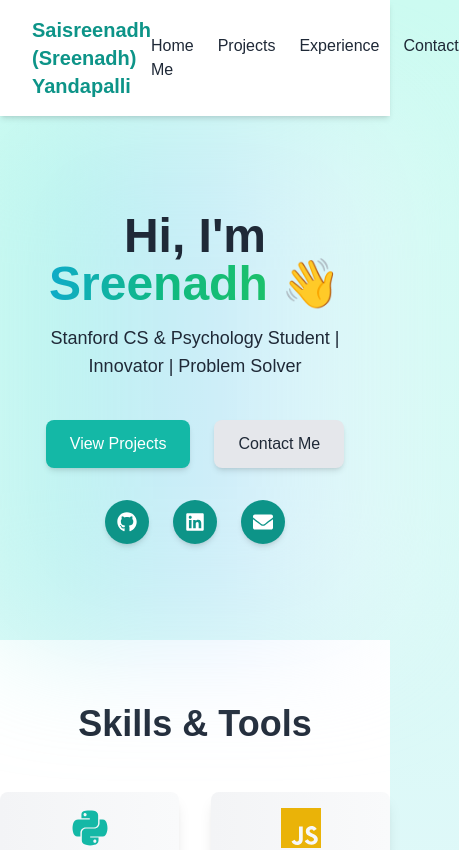
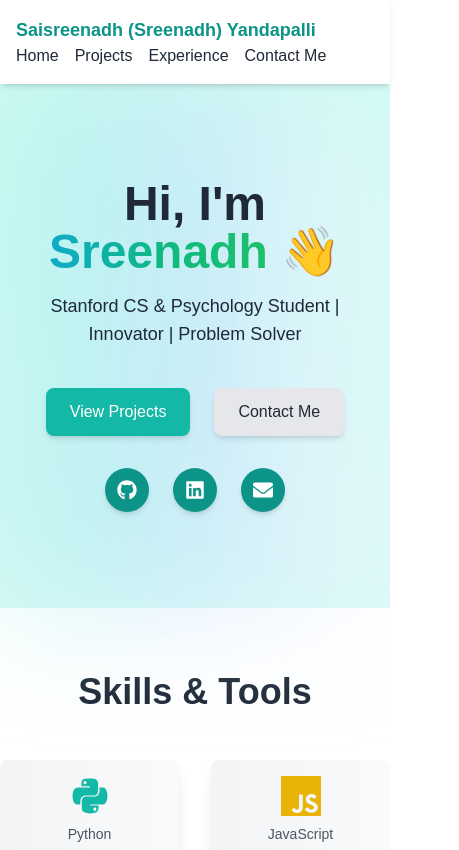
Before and after one commit to saisreenadh/Portfolio-Site, a Next.js app: page / in a window 390 px wide. Shown: the top 850 px of the page, 459 px wide, since content can reach past the window. Built offline with nearby package versions, Linux system fonts and the light colour scheme.

Commit message:
Updated site layout, favicon, and meta tags for SEO

```diff
--- a/src/app/layout.js
+++ b/src/app/layout.js
@@ -2,24 +2,80 @@ import "./globals.css";
 import { FaGithub, FaLinkedin, FaEnvelope } from "react-icons/fa";
 
 export const metadata = {
-  title: "Sreenadh Portfolio",
-  description: "Portfolio showcasing projects, skills, and experiences of Sreenadh Yandapalli",
+  title: "Saisreenadh Yandapalli | Website",
+  description:
+    "Hi! I'm Saisreenadh (Sreenadh) Yandapalli, a Stanford CS student specializing in AI and Psychology. I'm passionate about leveraging technology to create meaningful impact!",
+  openGraph: {
+    title: "Saisreenadh Yandapalli | Website",
+    description:
+      "Hi! I'm Saisreenadh (Sreenadh) Yandapalli, a Stanford CS student specializing in AI and Psychology. I'm passionate about leveraging technology to create meaningful impact!",
+    images: [
+      {
+        url: "/images/hero-image.jpg", // Path to hero image for social sharing
+        width: 1200,
+        height: 630,
+        alt: "Hero Image for Saisreenadh Yandapalli Portfolio",
+      },
+    ],
+    type: "website",
+  },
 };
 
 export default function Layout({ children }) {
   return (
     <html lang="en">
-      <body className="min-h-screen flex flex-col bg-gradient-to-b from-teal-100 to-blue-50 text-gray-800">
+      <head>
+        <meta
+          name="viewport"
+          content="width=device-width, initial-scale=1, shrink-to-fit=no"
+        />
+        <link rel="icon" href="/images/favicon.ico" type="image/x-icon" />
+        <meta
+          name="description"
+          content="Hi! I'm Saisreenadh (Sreenadh) Yandapalli, a Stanford CS student specializing in AI and Psychology. I'm passionate about leveraging technology to create meaningful impact!"
+        />
+        <meta property="og:title" content="Saisreenadh Yandapalli | Website" />
+        <meta
+          property="og:description"
+          content="Hi! I'm Saisreenadh (Sreenadh) Yandapalli, a Stanford CS student specializing in AI and Psychology. I'm passionate about leveraging technology to create meaningful impact!"
+        />
+        <meta property="og:image" content="/images/hero-image.jpg" />
+        <meta property="og:type" content="website" />
+        <meta property="og:url" content="https://yourwebsite.com" />
+        <meta name="twitter:card" content="summary_large_image" />
+        <meta name="twitter:title" content="Saisreenadh Yandapalli | Website" />
+        <meta
+          name="twitter:description"
+          content="Hi! I'm Saisreenadh (Sreenadh) Yandapalli, a Stanford CS student specializing in AI and Psychology. I'm passionate about leveraging technology to create meaningful impact!"
+        />
+        <meta name="twitter:image" content="/images/hero-image.jpg" />
+      </head>
+      <body className="min-h-screen flex flex-col bg-gradient-to-b from-teal-100 to-blue-50 text-gray-800 overflow-x-hidden">
         {/* Navigation Bar */}
         <nav className="sticky top-0 bg-white shadow-md z-50">
-          <div className="flex items-center justify-between px-8 py-4">
-            <div className="text-teal-600 font-bold text-xl">
+          <div className="flex flex-wrap items-center justify-between px-4 sm:px-8 py-4">
+            {/* Top-Left Tag */}
+            <div className="text-teal-600 font-bold text-lg sm:text-xl whitespace-nowrap">
               Saisreenadh (Sreenadh) Yandapalli
             </div>
-            <div className="space-x-6 text-gray-800 font-medium">
-              <a href="/" className="hover:text-teal-500 transition-colors">Home</a>
-              <a href="/projects" className="hover:text-teal-500 transition-colors">Projects</a>
-              <a href="/experience" className="hover:text-teal-500 transition-colors">Experience</a>
+
+            {/* Navigation Links */}
+            <div className="space-x-4 sm:space-x-6 text-gray-800 font-medium">
+              <a href="/" className="hover:text-teal-500 transition-colors">
+                Home
+              </a>
+              <a
+                href="/projects"
+                className="hover:text-teal-500 transition-colors"
+              >
+                Projects
+              </a>
+              <a
+                href="/experience"
+                className="hover:text-teal-500 transition-colors"
+              >
+                Experience
+              </a>
               <a
                 href="mailto:syandapalli89@gmail.com"
                 className="hover:text-teal-500 transition-colors"
@@ -35,7 +91,6 @@ export default function Layout({ children }) {
 
         {/* Footer */}
         <footer className="bg-gradient-to-r from-teal-300 to-blue-200 text-gray-800 py-8 text-center">
-          {/* Social Media Links */}
           <div className="flex justify-center space-x-6 mb-4">
             <a
               href="https://github.com/saisreenadh"
@@ -61,7 +116,8 @@ export default function Layout({ children }) {
             </a>
           </div>
           <p className="text-sm">
-            © 2024 Sreenadh Yandapalli. Built with ❤️ using Next.js and TailwindCSS.
+            © 2024 Saisreenadh Yandapalli. Built with ❤️ using Next.js and
+            TailwindCSS.
           </p>
         </footer>
       </body>
```
Also changed, not shown: public/images/hero-image.jpg (added), 1 other file (tests, documents, lock files or other folders).
